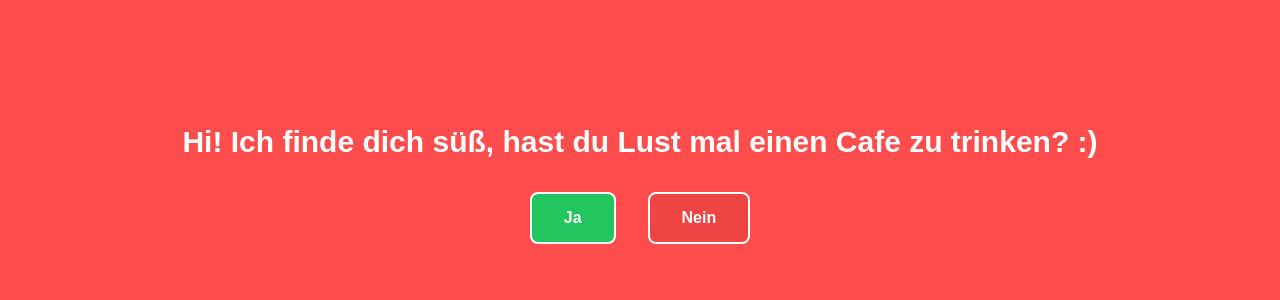
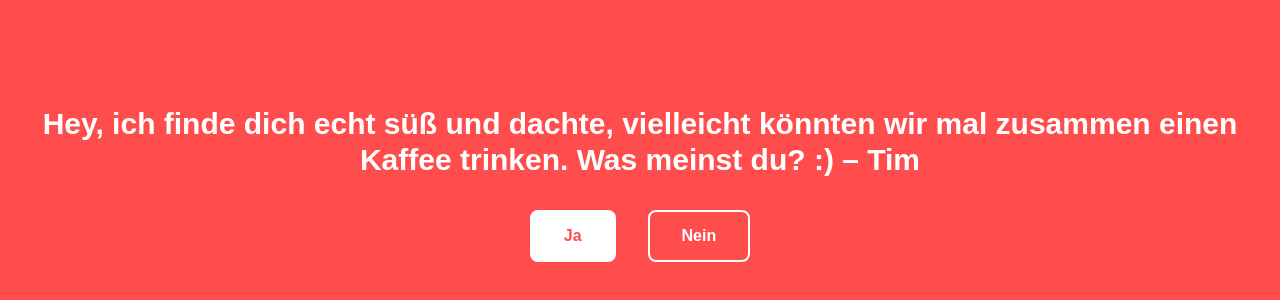
Before and after one commit to Tim-D-walter/nfcpage, a Next.js app: page / in a window 1280 px wide. Shown: the part 216-516 px from the top of the page. Built offline with nearby package versions, Linux system fonts and the light colour scheme.

Commit message:
Better questions

```diff
--- a/app/page.tsx
+++ b/app/page.tsx
@@ -5,7 +5,7 @@ import React, { useState } from "react";
 export default function Home() {
     // State to manage the displayed message
     const [message, setMessage] = useState(
-        "Hi! Ich finde dich süß, hast du Lust mal einen Cafe zu trinken? :)"
+        "Hey, ich finde dich echt süß und dachte, vielleicht könnten wir mal zusammen einen Kaffee trinken. Was meinst du? :) – Tim"
     );
 
     // State to hide both buttons after either is clicked
@@ -19,7 +19,7 @@ export default function Home() {
 
     // Function for the "Nein" button, updating the message and hiding buttons
     const handleNoClick = () => {
-        setMessage("Ah schade, aber einen schönen Tag dir!");
+        setMessage("Alles gut! Vielleicht ein andermal :) Ich wünsche dir auf jeden Fall noch einen großartigen Tag!");
         setShowButtons(false); // Hide buttons after "Nein" is clicked
     };
 
@@ -34,14 +34,14 @@ export default function Home() {
                 <div className="flex space-x-8">
                     <button
                         onClick={handleYesClick}
-                        className="px-8 py-3 bg-green-500 text-white font-semibold rounded-lg border-2 border-white hover:bg-green-600 hover:border-gray-300 transition-all"
+                        className="px-8 py-3 bg-white text-[#ff4d4d] font-semibold rounded-lg border-2 border-white hover:bg-gray-100 transition-all"
                     >
                         Ja
                     </button>
 
                     <button
                         onClick={handleNoClick}
-                        className="px-8 py-3 bg-red-500 text-white font-semibold rounded-lg border-2 border-white hover:bg-red-600 hover:border-gray-300 transition-all"
+                        className="px-8 py-3 bg-[#ff4d4d] text-white font-semibold rounded-lg border-2 border-white hover:bg-red-600 hover:border-gray-300 transition-all"
                     >
                         Nein
                     </button>
```
